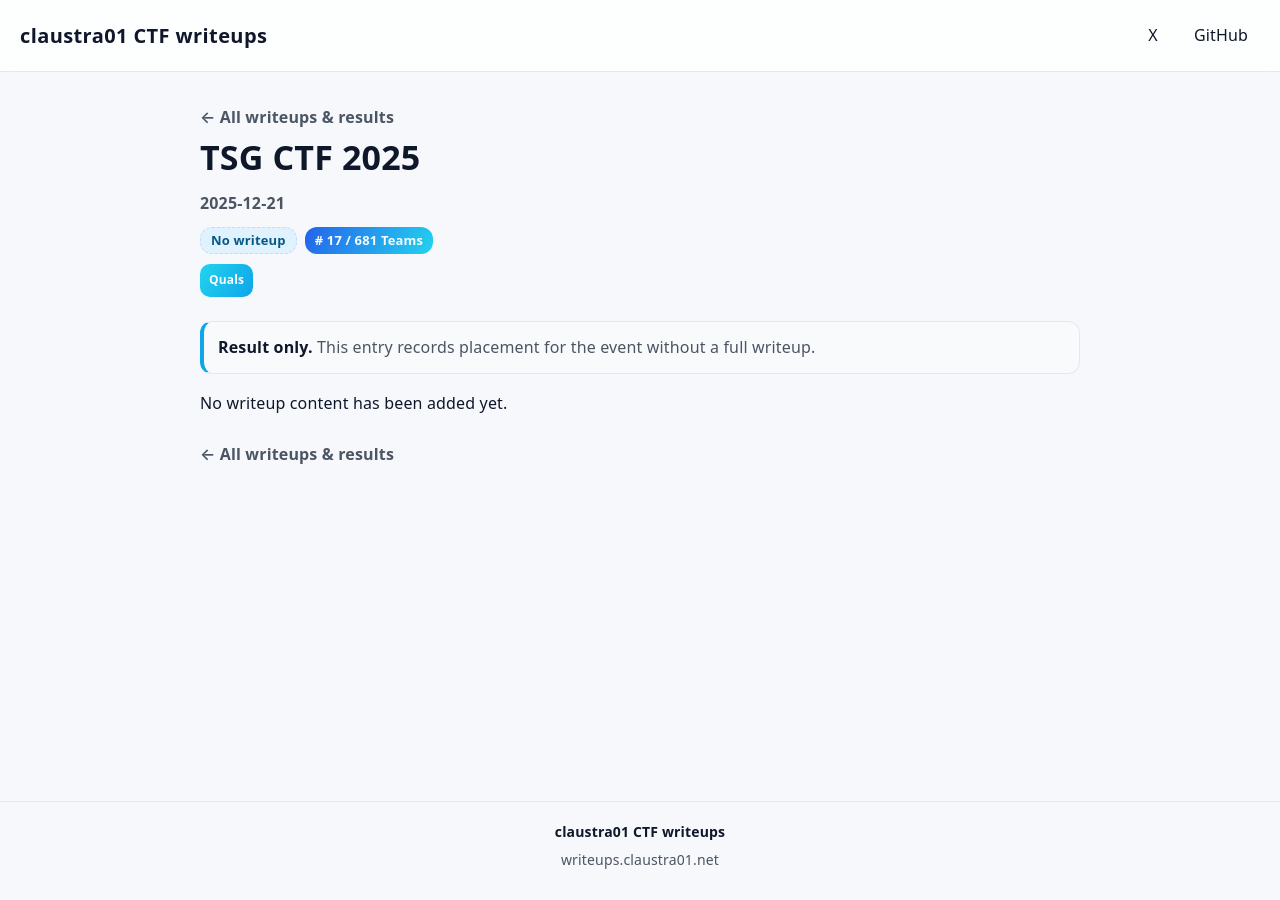
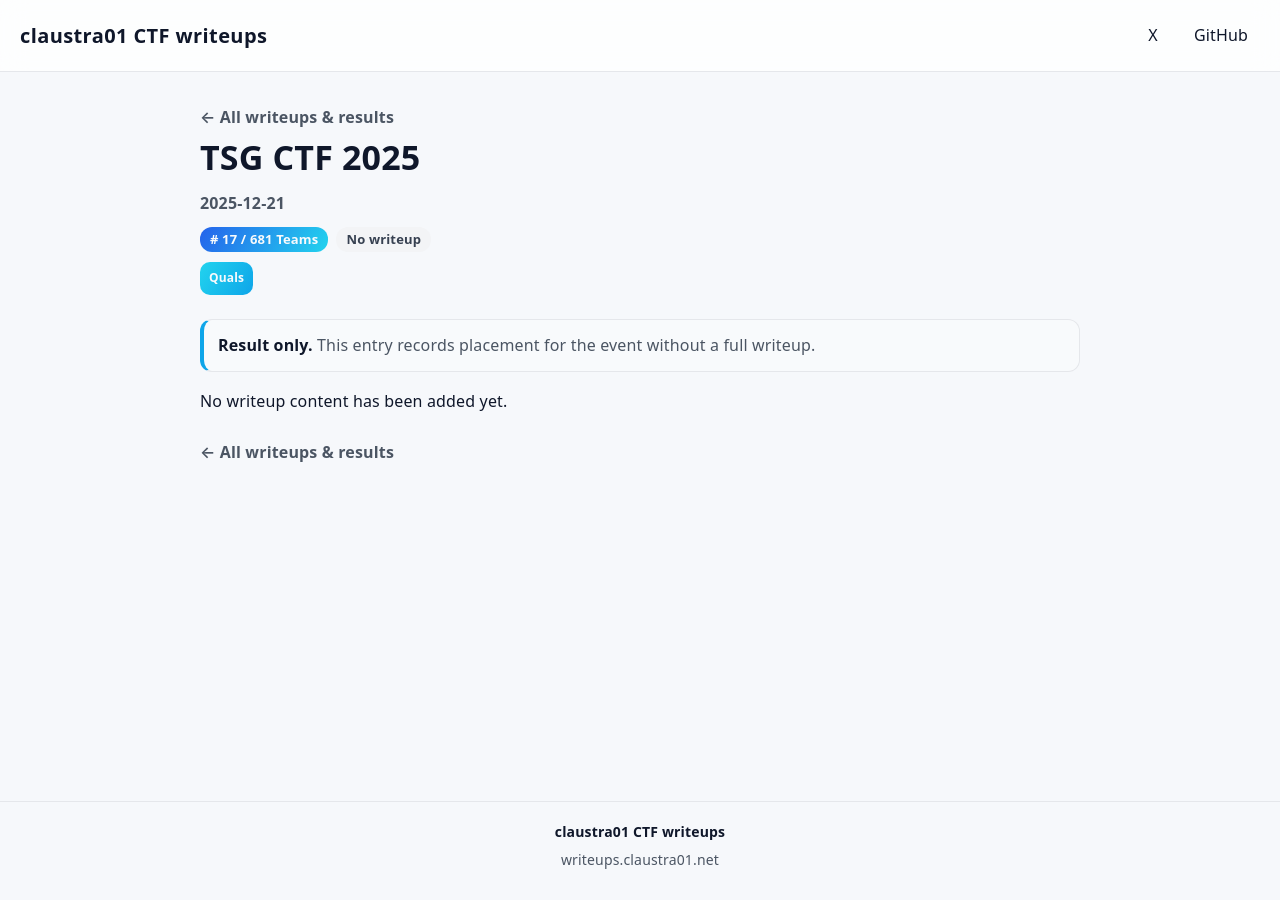
Before and after one commit to claustra01/my-ctf-writeups, a Jekyll site: the page built from _writeups/tsgctf_2025.md, in a window 1280 px wide. Built offline with Jekyll 4.4.1, drawn with Linux system fonts in a browser that asks for light colours.

Commit message:
update: no writeup pill

```diff
--- a/_layouts/writeup.html
+++ b/_layouts/writeup.html
@@ -37,10 +37,6 @@
           <span class="pill pill-flag">Official writeup</span>
           {% endif %}
 
-          {% if is_result_only %}
-          <span class="pill pill-result">No writeup</span>
-          {% endif %}
-
           {% if page.rank or page.total_teams %}
           {% assign rank_classes = "pill pill-rank" %}
           {% if page.rank %}
@@ -56,6 +52,10 @@
           <span class="{{ rank_classes }}">
             {% if page.rank %}# {{ page.rank }}{% endif %}{% if page.total_teams %}{% if page.rank %} / {% endif %}{{ page.total_teams }} Teams{% endif %}
           </span>
+          {% endif %}
+
+          {% if is_result_only %}
+          <span class="pill pill-ghost">No writeup</span>
           {% endif %}
 
           {% if page.language %}
--- a/assets/css/main.css
+++ b/assets/css/main.css
@@ -224,12 +224,6 @@ a:hover {
 .pill-flag {
   background: linear-gradient(120deg, var(--accent-green), var(--accent-green-2));
   color: #f8fafc;
-}
-
-.pill-result {
-  background: #e0f2fe;
-  color: #075985;
-  border: 1px dashed #bfdbfe;
 }
 
 .pill-rank {
```
Also changed, not shown: index.md (+4 -4 lines).
